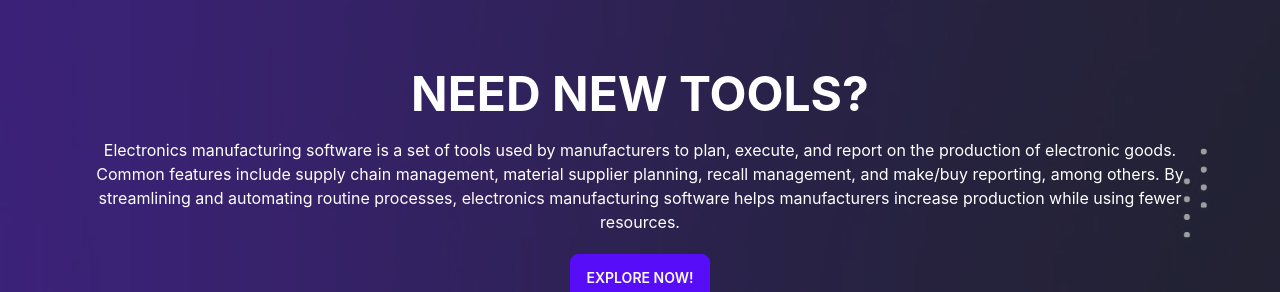
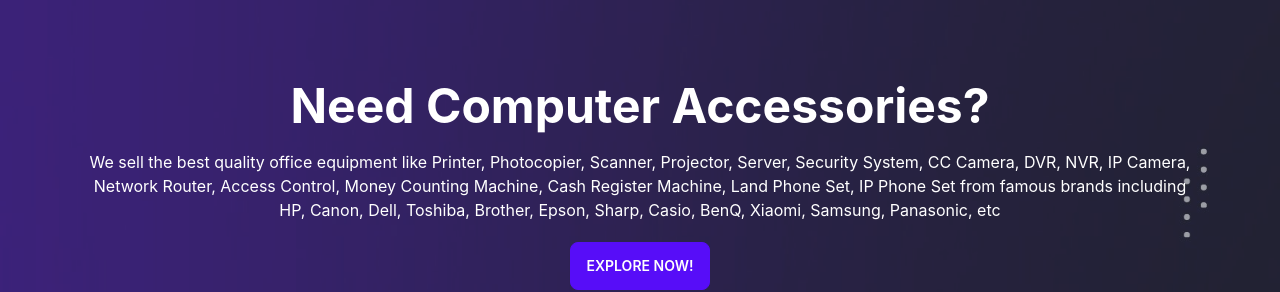
Before and after one commit to devriazul/eSheba-Client-site__Final_Assignment_12, a React (Create React App) app: page / in a window 1280 px wide. Shown: the part 278-570 px from the top of the page. Built offline with nearby package versions, Linux system fonts and the light colour scheme; no server answers.

Commit message:
Opening Catchy Word Added

```diff
--- a/src/Pages/Home/BannerSec.js
+++ b/src/Pages/Home/BannerSec.js
@@ -16,16 +16,10 @@
             data-aos-once="false"
             data-aos-anchor-placement="top-center"
           >
-            NEED NEW TOOLS?
+            Need Computer Accessories?
           </h1>
           <p className="mb-5">
-            Electronics manufacturing software is a set of tools used by
-            manufacturers to plan, execute, and report on the production of
-            electronic goods. Common features include supply chain management,
-            material supplier planning, recall management, and make/buy
-            reporting, among others. By streamlining and automating routine
-            processes, electronics manufacturing software helps manufacturers
-            increase production while using fewer resources.
+          We sell the best quality office equipment like Printer, Photocopier, Scanner, Projector, Server, Security System, CC Camera, DVR, NVR, IP Camera, Network Router, Access Control, Money Counting Machine, Cash Register Machine, Land Phone Set, IP Phone Set from famous brands including HP, Canon, Dell, Toshiba, Brother, Epson, Sharp, Casio, BenQ, Xiaomi, Samsung, Panasonic, etc
           </p>
           <button className="btn btn-primary">Explore Now!</button>
         </div>
```
